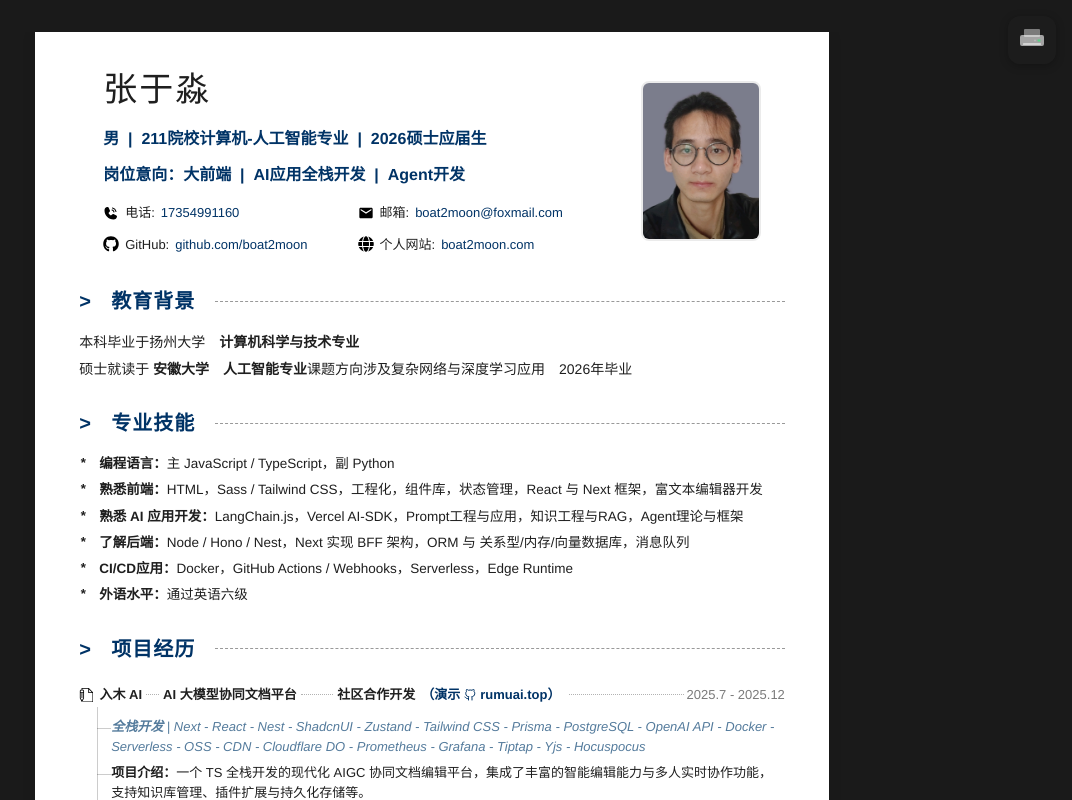
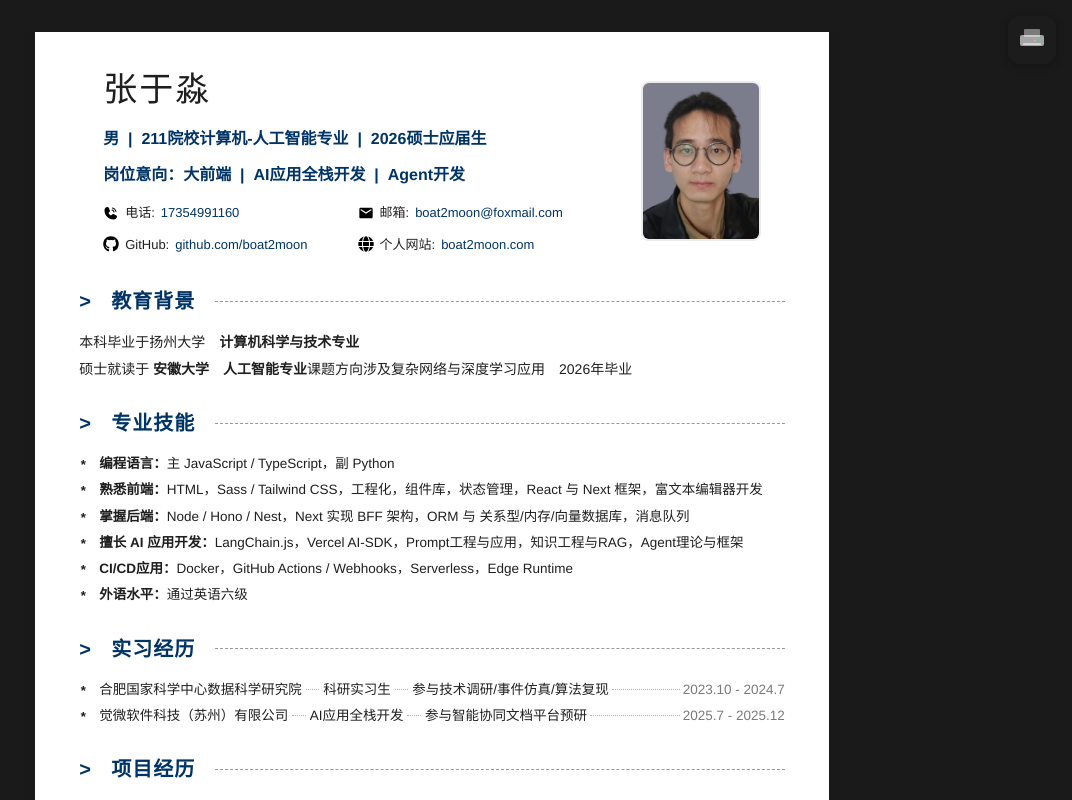
Before and after one commit to boat2moon/boat2moon, a Next.js app: page /resume in a window 1280 px wide. Shown: the top 800 px of the page, without its empty margins (208-1280 px from the left). Built offline with nearby package versions, Linux system fonts and the light colour scheme.

Commit message:
feat(resume): 新增实习经历section，调整专业技能措辞，压缩打印布局

```diff
--- a/src/app/resume/page.tsx
+++ b/src/app/resume/page.tsx
@@ -125,14 +125,12 @@ export default function ResumePageWrapper() {
             Next 框架，富文本编辑器开发
           </li>
           <li>
-            <strong>熟悉 AI 应用开发：</strong>
-            LangChain.js，Vercel AI-SDK，Prompt工程与应用，知识工程与RAG，Agent理论与框架
+            <strong>掌握后端：</strong>Node / Hono / Nest，Next 实现 BFF 架构，ORM 与
+            关系型/内存/向量数据库，消息队列
           </li>
           <li>
-            {/* <strong>了解后端：</strong>Node / Hono / Nest，RESTful API，ORM 与
-                关系型/内存/向量数据库，消息队列 */}
-            <strong>了解后端：</strong>Node / Hono / Nest，Next 实现 BFF 架构，ORM 与
-            关系型/内存/向量数据库，消息队列
+            <strong>擅长 AI 应用开发：</strong>
+            LangChain.js，Vercel AI-SDK，Prompt工程与应用，知识工程与RAG，Agent理论与框架
           </li>
           <li>
             <strong>CI/CD应用：</strong>Docker，GitHub Actions / Webhooks，Serverless，Edge Runtime
@@ -144,6 +142,38 @@ export default function ResumePageWrapper() {
                 <strong>日常办公：</strong>{" "}
                 熟悉常用办公工具，有良好的材料文档撰写水平，具备数据处理能力产出美观图表，常兼顾组内工作中各种PPT制作和汇报材料润色。
               </li> */}
+        </ul>
+      </section>
+
+      <section className={styles.section}>
+        <h2 className={styles.sectionTitle}>实习经历</h2>
+        <ul className={styles.skillList}>
+          <li>
+            <div className={styles.node}>
+              <span className={styles.titleText}>
+                <span>合肥国家科学中心数据科学研究院</span>
+                <span aria-hidden="true" className={styles.inlineSeparator} />
+                <span>科研实习生</span>
+                <span aria-hidden="true" className={styles.inlineSeparator} />
+                <span>参与技术调研/事件仿真/算法复现</span>
+              </span>
+              <span aria-hidden="true" className={styles.nodeSeparator} />
+              <span className={styles.nodeTime}>2023.10 - 2024.7</span>
+            </div>
+          </li>
+          <li>
+            <div className={styles.node}>
+              <span className={styles.titleText}>
+                <span>觉微软件科技（苏州）有限公司</span>
+                <span aria-hidden="true" className={styles.inlineSeparator} />
+                <span>AI应用全栈开发</span>
+                <span aria-hidden="true" className={styles.inlineSeparator} />
+                <span>参与智能协同文档平台预研</span>
+              </span>
+              <span aria-hidden="true" className={styles.nodeSeparator} />
+              <span className={styles.nodeTime}>2025.7 - 2025.12</span>
+            </div>
+          </li>
         </ul>
       </section>
 
@@ -164,8 +194,8 @@ export default function ResumePageWrapper() {
                     className={styles.inlineSeparator}
                     style={{ "--inline-separator-width": "2.5em" } as CSSProperties}
                   />
-                  <span>
-                    社区合作开发
+                  {/* <span>
+                    对内平台
                     <a
                       className={styles.inlineLink}
                       href="https://rumuai.top"
@@ -176,7 +206,8 @@ export default function ResumePageWrapper() {
                       <FiGithub aria-hidden="true" className={styles.inlineIconSmall} />
                       rumuai.top）
                     </a>
-                  </span>
+                  </span> */}
+                  <span>觉微软件科技（苏州）有限公司</span>
                 </span>
               </span>
               <span aria-hidden="true" className={styles.nodeSeparator} />
@@ -199,7 +230,7 @@ export default function ResumePageWrapper() {
                       协同文档编辑平台，集成了丰富的编辑能力与多人实时协作功能，支持知识库管理、插件扩展与持久化存储。我作为项目一期开发人员，参与了从
                       0 搭建项目，设计、开发、上线，以及统计、监控和运维项目。 */}
                     <strong>项目介绍：</strong>一个 TS 全栈开发的现代化 AIGC
-                    协同文档编辑平台，集成了丰富的智能编辑能力与多人实时协作功能，支持知识库管理、插件扩展与持久化存储等。
+                    协同文档编辑平台，集成了丰富的智能编辑能力与多人实时协作功能，支持知识库管理、插件扩展与持久化存储等。对内赋能公司日常办公协作，对外可提供企业定制化开发。
                   </span>
                 </div>
               </li>
@@ -420,7 +451,7 @@ export default function ResumePageWrapper() {
                     className={styles.inlineSeparator}
                     style={{ "--inline-separator-width": "2.5em" } as CSSProperties}
                   />
-                  <span>觉微软件科技（苏州）有限公司</span>
+                  <span>合肥国家科学中心数据科学研究院</span>
                 </span>
               </span>
               <span aria-hidden="true" className={styles.nodeSeparator} />
@@ -437,7 +468,6 @@ export default function ResumePageWrapper() {
               <li>
                 <div className={styles.node}>
                   <span>
-                    {/* {毒性预测、疗效预测、生成模型} */}
                     <strong>项目介绍：</strong>期望通过 AI 技术赋能 ADC
                     （抗癌靶向药）的全链路研发，包括分子/蛋白生成模型生成药物候选分子、疗效预测模型筛选高效分子、毒性预测模型过滤高毒分子等环节，从而提升研发效率，降低研发成本，加速新药上市。
                   </span>
--- a/src/app/resume/resume.module.scss
+++ b/src/app/resume/resume.module.scss
@@ -246,7 +246,7 @@
   content: "*";
   position: absolute;
   left: 0;
-  top: 0;
+  top: 2px;
   font-family: "Courier New", monospace;
   font-weight: 700;
   color: var(--text);
@@ -456,7 +456,7 @@
   .resumePage {
     background: #fff;
     padding: 0;
-    line-height: 1.48; /* 打印时适度压缩行高 */
+    line-height: 1.45; /* 打印时适度压缩行高 */
   }
 
   .printBtn {
@@ -480,45 +480,45 @@
   }
 
   .header {
-    gap: 14px;
+    gap: 12px;
   }
 
   .header h1 {
-    margin-bottom: 10px;
+    margin-bottom: 8px;
     font-size: 32px;
   }
 
   .tagline {
-    margin-bottom: 10px;
+    margin-bottom: 6px;
     font-size: 15.5px;
   }
 
   .contacts {
-    margin-top: 8px;
+    margin-top: 6px;
     gap: 4px 45px;
   }
 
   .section {
-    margin-top: 21px;
+    margin-top: 18px;
   }
 
   .sectionTitle {
-    margin-bottom: 12px;
-    font-size: 19px;
+    margin-bottom: 10px;
+    font-size: 18px;
   }
 
   .education p {
-    margin: 6px 0;
+    margin: 5px 0;
     font-size: 13.5px;
   }
 
   .skillList li {
-    margin-bottom: 5px;
+    margin-bottom: 4px;
     font-size: 13px;
   }
 
   .awardList li {
-    margin-bottom: 5px;
+    margin-bottom: 4px;
     font-size: 12.5px;
   }
 
@@ -529,15 +529,15 @@
 
   .tree,
   .tree ul {
-    margin-top: 7px;
+    margin-top: 6px;
   }
 
   .tree li {
-    padding: 3.5px 0;
+    padding: 3px 0;
   }
 
   .tree ul ul > li {
-    padding: 3.6px 0;
+    padding: 3.2px 0;
   }
 
   .avatar {
```
